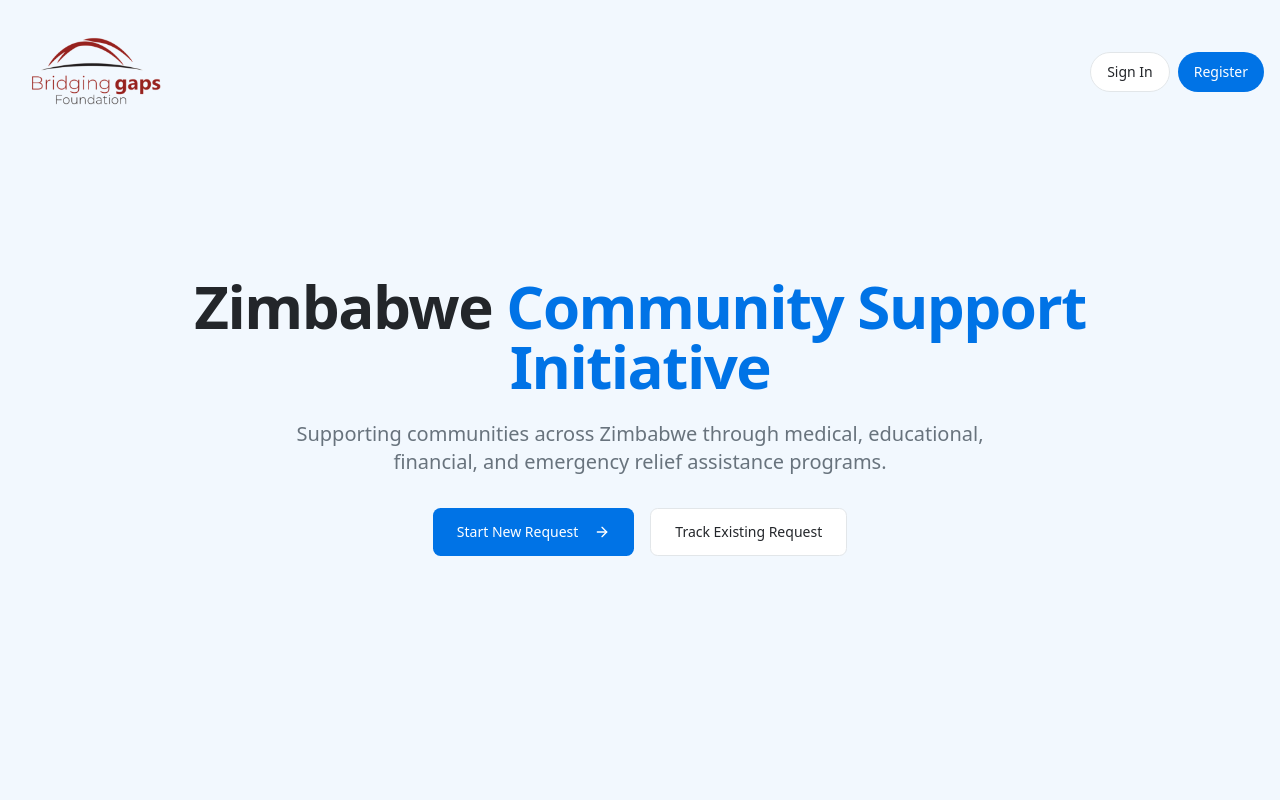
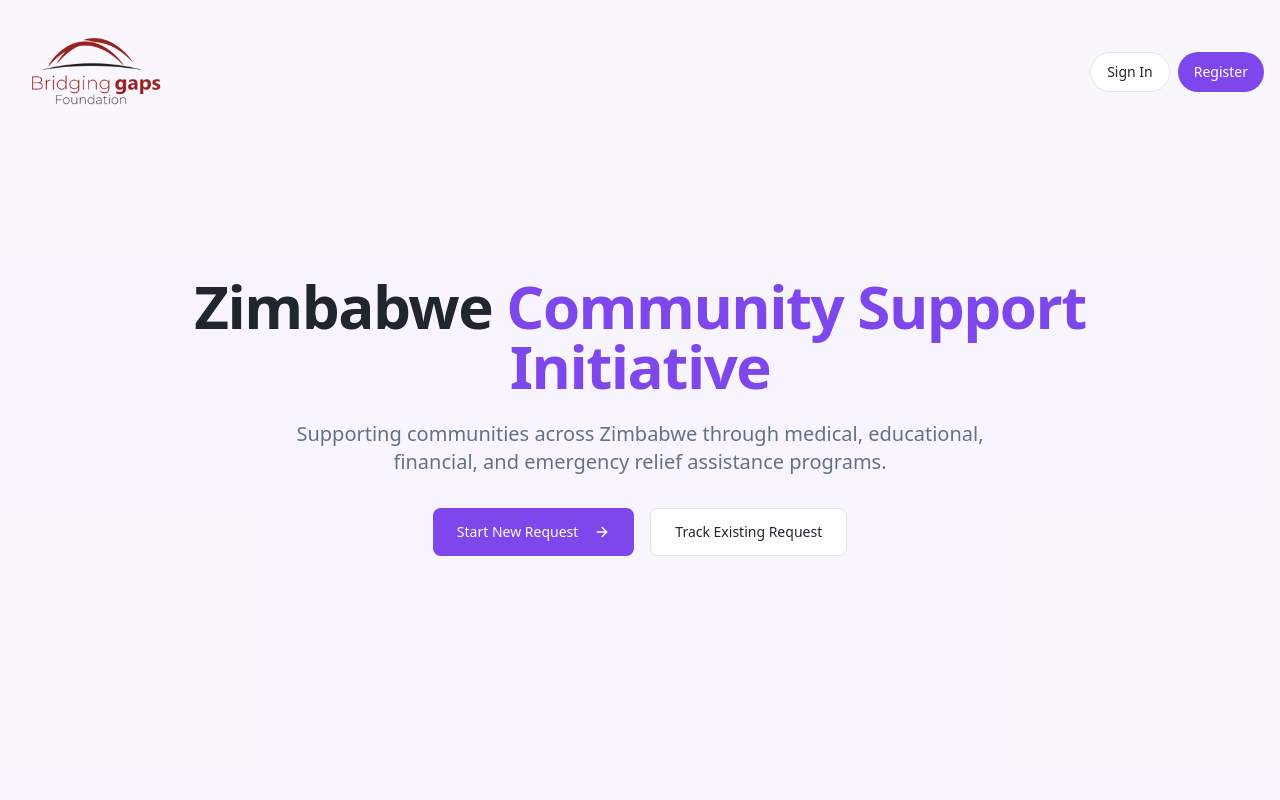
Before and after one commit to jpm7704/zimbabwe-chat-requestor, a React (Vite) app: page / in a window 1280 px wide. Shown: the top 800 px of the page. Built offline with nearby package versions, Linux system fonts and the light colour scheme.

Commit message:
Refactor: Apply logo theme globally
Apply the logo theme and colors globally to the application.

```diff
--- a/src/index.css
+++ b/src/index.css
@@ -1,3 +1,4 @@
+
 @tailwind base;
 @tailwind components;
 @tailwind utilities;
@@ -5,82 +6,90 @@
 @layer base {
   :root {
     --background: 0 0% 100%;
-    --foreground: 210 9% 15%;
+    --foreground: 212 15% 15%;
 
     --card: 0 0% 100%;
-    --card-foreground: 210 9% 15%;
+    --card-foreground: 212 15% 15%;
 
     --popover: 0 0% 100%;
-    --popover-foreground: 210 9% 15%;
+    --popover-foreground: 212 15% 15%;
 
-    --primary: 210 100% 45%;
+    /* Updated primary to match logo purple */
+    --primary: 260 80% 60%;
     --primary-foreground: 0 0% 100%;
 
-    --secondary: 200 35% 98%;
-    --secondary-foreground: 210 9% 15%;
+    /* Lighter secondary that complements primary */
+    --secondary: 258 35% 98%;
+    --secondary-foreground: 212 15% 15%;
 
-    --muted: 210 20% 96%;
-    --muted-foreground: 210 9% 45%;
+    --muted: 212 20% 96%;
+    --muted-foreground: 212 15% 45%;
 
-    --accent: 210 100% 98%;
-    --accent-foreground: 210 100% 45%;
+    /* Updated accent to complement primary */
+    --accent: 260 100% 98%;
+    --accent-foreground: 260 80% 60%;
 
     --destructive: 0 100% 50%;
     --destructive-foreground: 0 0% 100%;
 
-    --border: 210 15% 90%;
-    --input: 210 15% 90%;
-    --ring: 210 100% 45%;
+    --border: 212 15% 90%;
+    --input: 212 15% 90%;
+    --ring: 260 80% 60%;
 
     --radius: 0.6rem;
 
-    --sidebar-background: 210 100% 98%;
-    --sidebar-foreground: 210 9% 15%;
-    --sidebar-primary: 210 100% 45%;
+    /* Sidebar theme updated to match */
+    --sidebar-background: 260 100% 98%;
+    --sidebar-foreground: 212 15% 15%;
+    --sidebar-primary: 260 80% 60%;
     --sidebar-primary-foreground: 0 0% 100%;
-    --sidebar-accent: 210 25% 95%;
-    --sidebar-accent-foreground: 210 9% 15%;
-    --sidebar-border: 210 15% 90%;
-    --sidebar-ring: 210 100% 45%;
+    --sidebar-accent: 258 25% 95%;
+    --sidebar-accent-foreground: 212 15% 15%;
+    --sidebar-border: 258 15% 90%;
+    --sidebar-ring: 260 80% 60%;
   }
 
   .dark {
-    --background: 210 9% 8%;
+    --background: 212 15% 8%;
     --foreground: 0 0% 98%;
 
-    --card: 210 9% 10%;
+    --card: 212 15% 10%;
     --card-foreground: 0 0% 98%;
 
-    --popover: 210 9% 10%;
+    --popover: 212 15% 10%;
     --popover-foreground: 0 0% 98%;
 
-    --primary: 210 100% 45%;
+    /* Updated primary to match logo purple */
+    --primary: 260 80% 60%;
     --primary-foreground: 0 0% 100%;
 
-    --secondary: 210 9% 15%;
+    /* Darker secondary that complements primary */
+    --secondary: 212 15% 15%;
     --secondary-foreground: 0 0% 98%;
 
-    --muted: 210 9% 18%;
-    --muted-foreground: 210 9% 65%;
+    --muted: 212 15% 18%;
+    --muted-foreground: 212 15% 65%;
 
-    --accent: 210 9% 15%;
-    --accent-foreground: 210 100% 65%;
+    /* Updated accent to complement primary */
+    --accent: 212 15% 15%;
+    --accent-foreground: 260 70% 75%;
 
     --destructive: 0 100% 45%;
     --destructive-foreground: 0 0% 100%;
 
-    --border: 210 9% 20%;
-    --input: 210 9% 20%;
-    --ring: 210 100% 45%;
+    --border: 212 15% 20%;
+    --input: 212 15% 20%;
+    --ring: 260 80% 60%;
 
-    --sidebar-background: 210 9% 10%;
+    /* Sidebar theme updated to match */
+    --sidebar-background: 212 15% 10%;
     --sidebar-foreground: 0 0% 98%;
-    --sidebar-primary: 210 100% 45%;
+    --sidebar-primary: 260 80% 60%;
     --sidebar-primary-foreground: 0 0% 100%;
-    --sidebar-accent: 210 9% 15%;
+    --sidebar-accent: 212 15% 15%;
     --sidebar-accent-foreground: 0 0% 98%;
-    --sidebar-border: 210 9% 20%;
-    --sidebar-ring: 210 100% 45%;
+    --sidebar-border: 212 15% 20%;
+    --sidebar-ring: 260 80% 60%;
   }
 }
 
@@ -147,6 +156,15 @@
   .chat-message-received {
     @apply bg-secondary text-secondary-foreground mr-auto;
   }
+
+  /* New gradient utilities based on brand colors */
+  .bg-brand-gradient {
+    @apply bg-gradient-to-r from-primary/90 to-purple-400;
+  }
+
+  .text-brand-gradient {
+    @apply bg-gradient-to-r from-primary via-purple-500 to-primary/80 bg-clip-text text-transparent;
+  }
 }
 
 /* Custom scrollbar for modern browsers */
```
